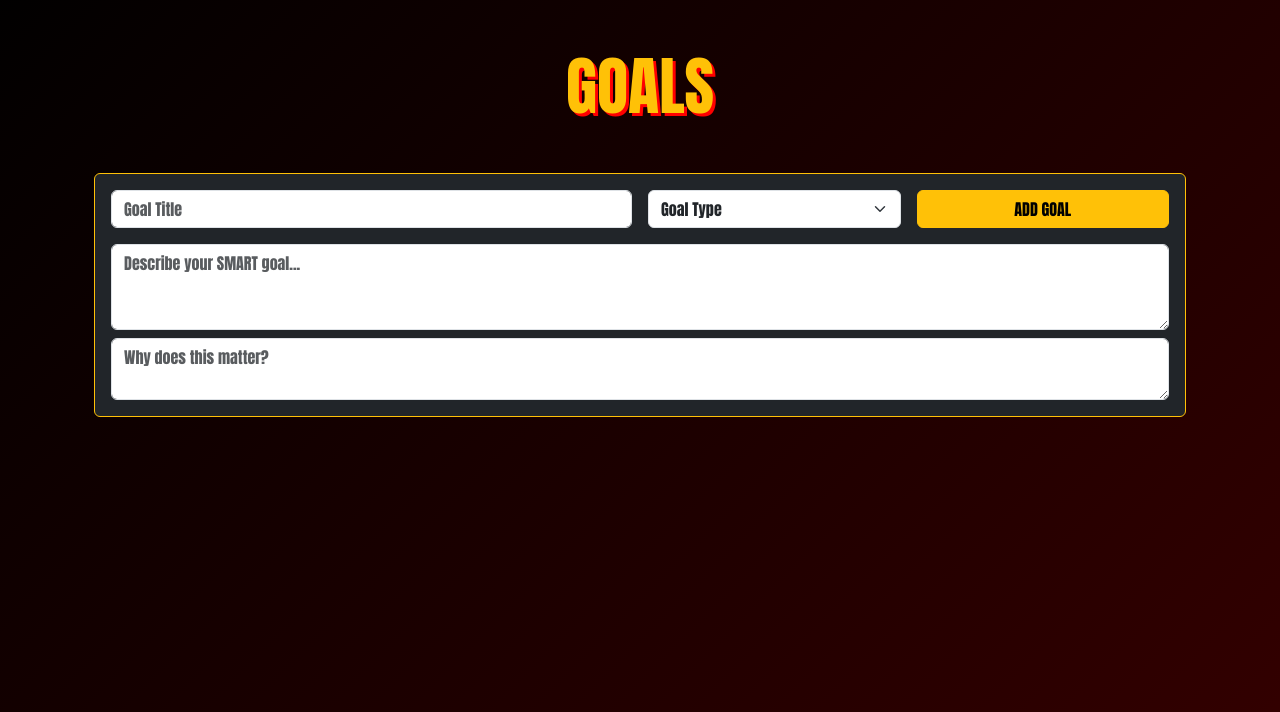
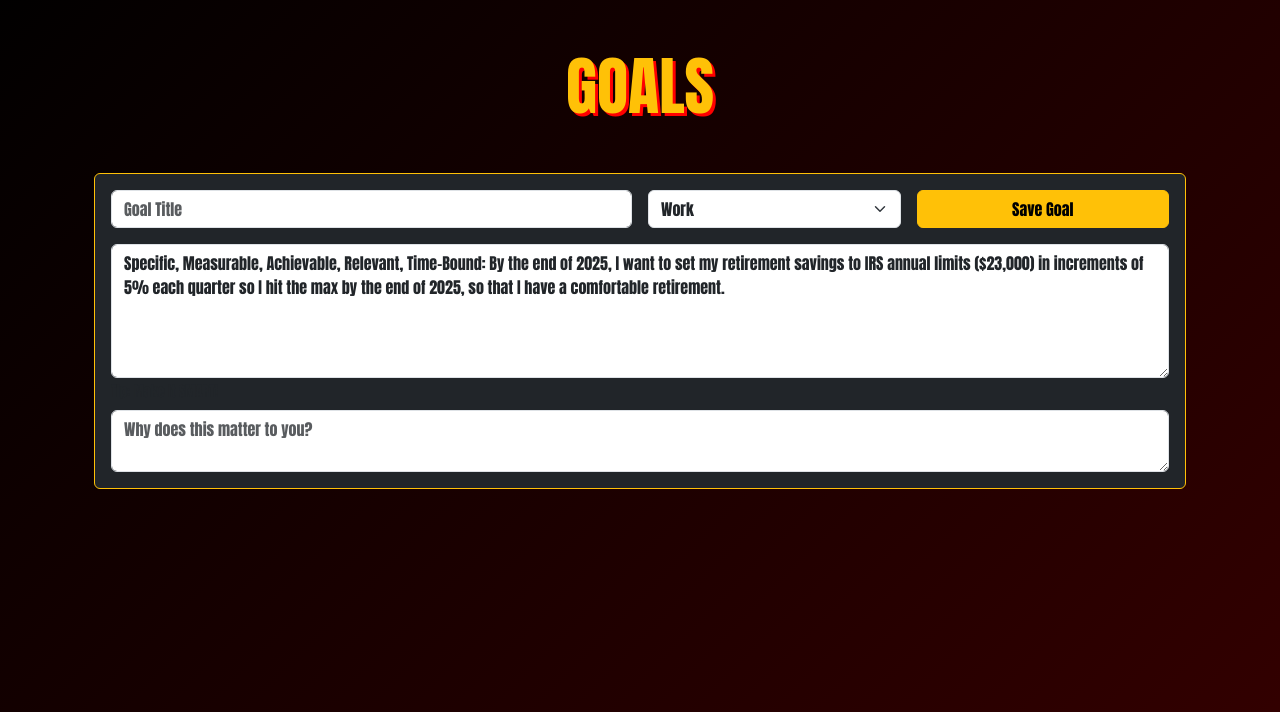
Before and after one commit to wmfmorgan/WFM-planner, a Flask app: page /goals in a window 1280 px wide. Shown: the part 56-768 px from the top of the page. Run offline with Flask 3, Linux system fonts and the light colour scheme.

Commit message:
MVP1 Fix Goal Card

```diff
--- a/app/forms.py
+++ b/app/forms.py
@@ -9,9 +9,21 @@ GOAL_TYPES = [
     ('Social', 'Social'), ('Financial', 'Financial')
 ]
 
+# SMART EXAMPLE TEXT
+SMART_EXAMPLE = (
+    "Specific, Measurable, Achievable, Relevant, Time-Bound: "
+    "By the end of 2025, I want to set my retirement savings to IRS annual limits ($23,000) "
+    "in increments of 5% each quarter so I hit the max by the end of 2025, "
+    "so that I have a comfortable retirement."
+)
+
 class GoalForm(FlaskForm):
     title = StringField('Goal Title', validators=[DataRequired()])
     type = SelectField('Goal Type', choices=GOAL_TYPES, validators=[DataRequired()])
-    description = TextAreaField('Goal Description', validators=[DataRequired()])
+    description = TextAreaField(
+        'Goal Description',
+        validators=[DataRequired()],
+        default=SMART_EXAMPLE  # DEFAULT TEXT HERE
+    )
     motivation = TextAreaField('Goal Motivation')
     submit = SubmitField('Save Goal')
--- a/app/templates/goal_card.html
+++ b/app/templates/goal_card.html
@@ -28,7 +28,7 @@
                             <div class="form-check">
                                 <input class="form-check-input step-checkbox" type="checkbox"
                                        {% if step.completed %}checked{% endif %}>
-                                <label class="form-check-label {{#if step.completed}}text-decoration-line-through text-muted{{/if}}">
+                                <label class="form-check-label {% if step.completed %}text-decoration-line-through text-muted{% endif %}">
                                     {{ step.title }}
                                     {% if step.due_date %} <small>({{ step.due_date.strftime('%m/%d') }})</small> {% endif %}
                                 </label>
--- a/app/templates/goals.html
+++ b/app/templates/goals.html
@@ -7,37 +7,40 @@
     </h1>
 
     <!-- Add Goal Form -->
+<!-- app/templates/goals.html — REPLACE the <form> block -->
 <div class="card bg-dark border-warning mb-4">
     <div class="card-body">
-            <form id="goalForm">
+        <form method="POST" action="{{ url_for('main.goals') }}">
+            {{ form.hidden_tag() }}
             <div class="row g-3">
                 <div class="col-md-6">
-                        <input type="text" class="form-control" placeholder="Goal Title" name="title" required>
+                    {{ form.title(class="form-control", placeholder="Goal Title") }}
                 </div>
                 <div class="col-md-3">
-                        <select class="form-select" name="type" required>
-                            <option value="">Goal Type</option>
-                            {% for val, label in form.type.choices %}
-                                <option value="{{ val }}">{{ label }}</option>
-                            {% endfor %}
-                        </select>
+                    {{ form.type(class="form-select") }}
                 </div>
                 <div class="col-md-3">
-                        <button type="submit" class="btn btn-warning w-100">ADD GOAL</button>
+                    {{ form.submit(class="btn btn-warning w-100") }}
                 </div>
             </div>
             <div class="mt-3">
-                    <textarea class="form-control" name="description" rows="3" placeholder="Describe your SMART goal..."></textarea>
-                    <textarea class="form-control mt-2" name="motivation" rows="2" placeholder="Why does this matter?"></textarea>
+                {{ form.description(class="form-control", rows=5, placeholder="Describe your SMART goal...") }}
+                <small class="text-muted">Tip: Make it SMART!</small>
+            </div>
+            <div class="mt-2">
+                {{ form.motivation(class="form-control", rows=2, placeholder="Why does this matter to you?") }}
             </div>
         </form>
     </div>
 </div>
 
     <!-- Goal Cards -->
+    <!-- Inside goals.html, replace the goals container -->
     <div id="goalsContainer" class="row">
         {% for goal in goals %}
+            {% with goal=goal %}
                 {% include 'goal_card.html' %}
+            {% endwith %}
         {% endfor %}
     </div>
 </div>
```
Lines whose indentation alone changed are shown as unchanged.
